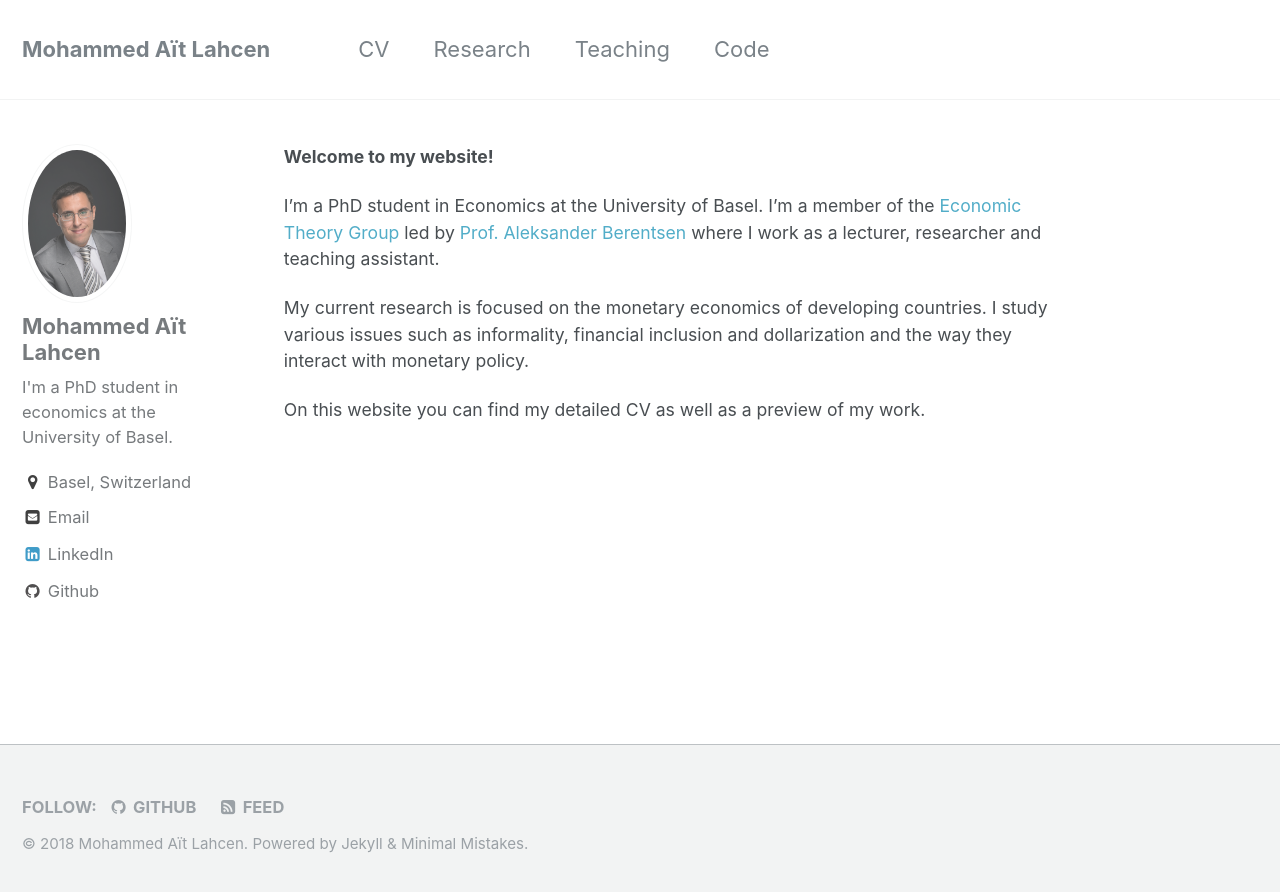
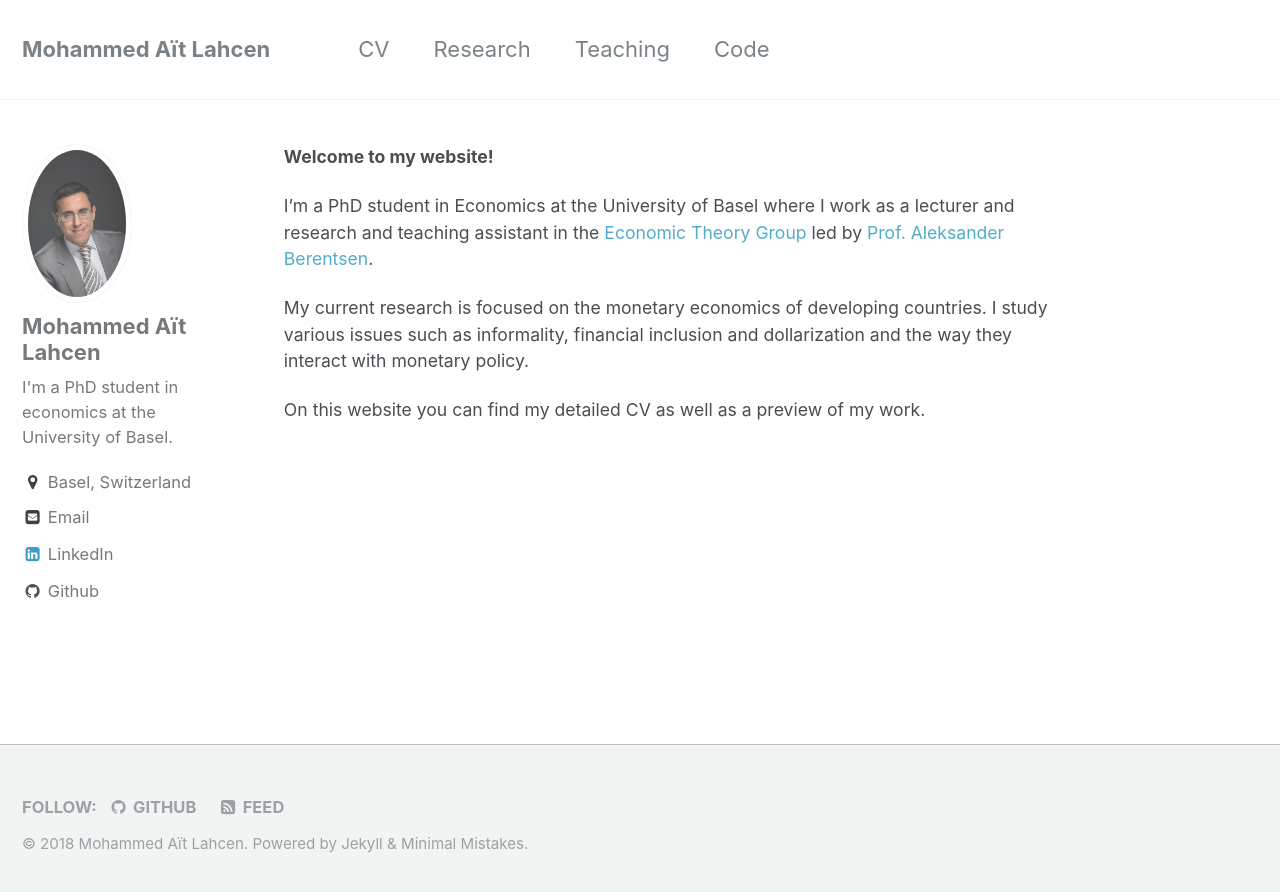
Before and after one commit to maitlahcen/maitlahcen.github.io, a Jekyll site: the page built from index.md, in a window 1280 px wide. Shown: the top 892 px of the page. Built offline with Jekyll 4.4.1, drawn with Linux system fonts in a browser that asks for light colours.

Commit message:
Update index.md

```diff
--- a/index.md
+++ b/index.md
@@ -5,7 +5,7 @@ author_profile: true
 
 **Welcome to my website!**
 
-I'm a PhD student in Economics at the University of Basel. I'm a member of the [Economic Theory Group](https://wwz.unibas.ch/en/economictheory/) led by [Prof. Aleksander Berentsen](https://wwz.unibas.ch/en/berentsen/) where I work as a lecturer, researcher and teaching assistant.
+I'm a PhD student in Economics at the University of Basel where I work as a lecturer and research and teaching assistant in the [Economic Theory Group](https://wwz.unibas.ch/en/economictheory/) led by [Prof. Aleksander Berentsen](https://wwz.unibas.ch/en/berentsen/).
 
 My current research is focused on the monetary economics of developing countries. I study various issues such as informality, financial inclusion and dollarization and the way they interact with monetary policy.
 
```
